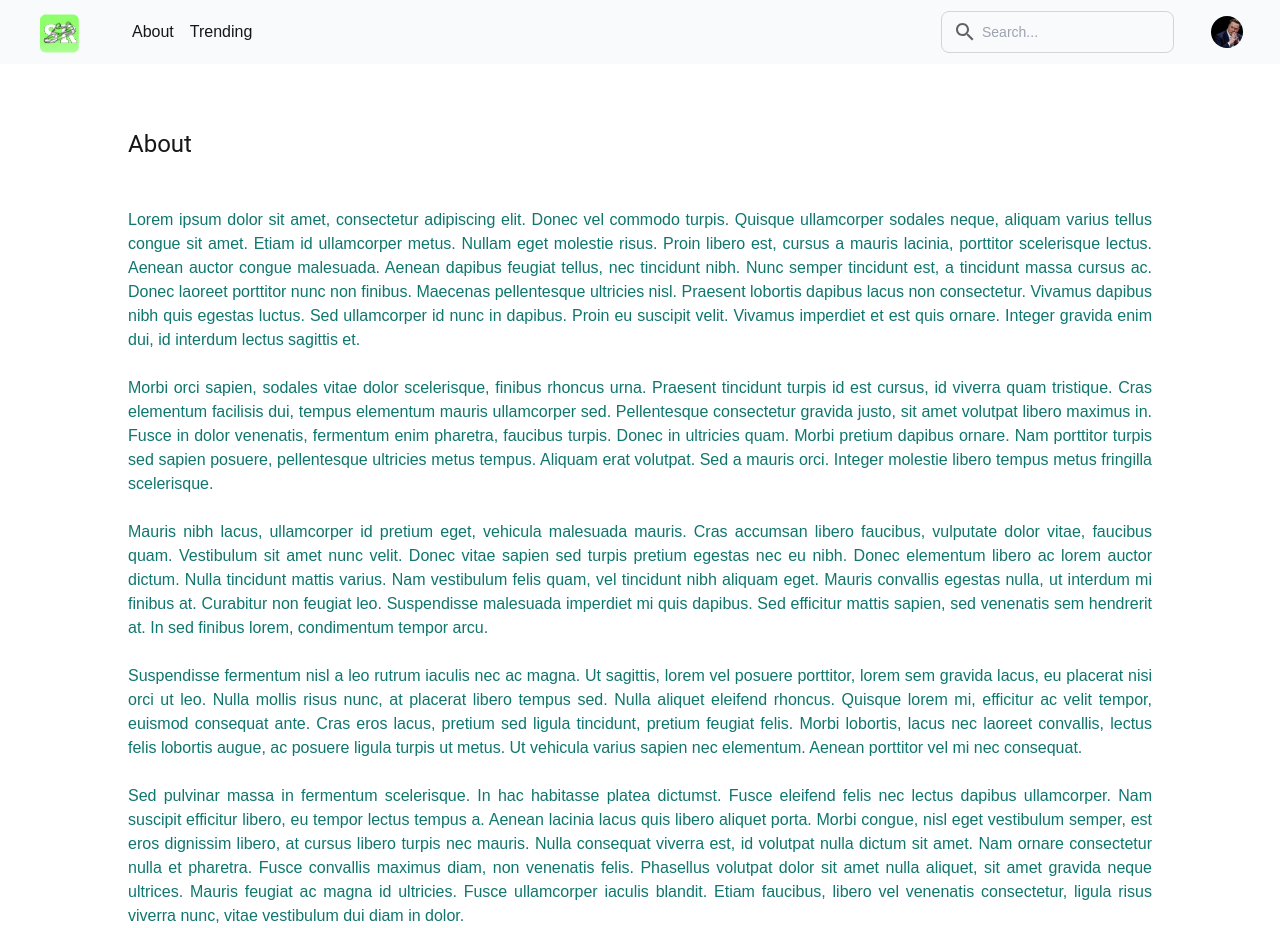
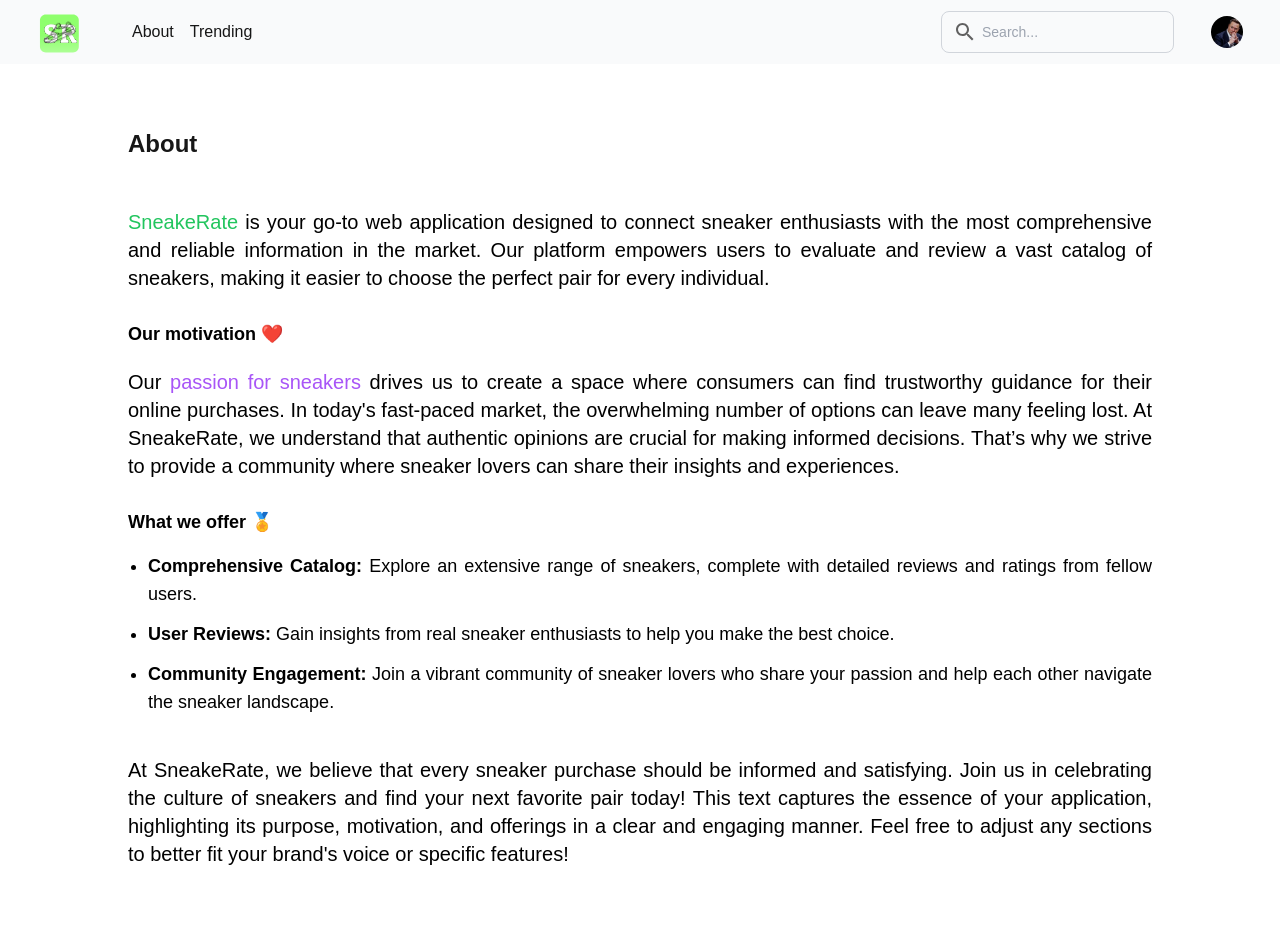
Before and after one commit to KhalidCEU/proyectoWeb1, a Next.js app: page /about in a window 1280 px wide. After the commit the page ends 868 px from the top, so only its background shows below. Built offline with nearby package versions, Linux system fonts and the light colour scheme.

Commit message:
feat: replace About page text and improve styie

```diff
--- a/src/app/about/page.tsx
+++ b/src/app/about/page.tsx
@@ -5,24 +5,45 @@
     return (
         <div>
             <div className='flex mx-auto px-32 mt-16'>
-                <Typography variant="h5" className='text-center font-bold'>About</Typography>
+                <p className="text-2xl font-bold">About</p>
             </div>
-            <div className='flex mx-auto px-32 mt-12 '>
-                 <p className="text-teal-700 text-justify">Lorem ipsum dolor sit amet, consectetur adipiscing elit. Donec vel commodo turpis. Quisque ullamcorper sodales neque, aliquam varius tellus congue sit amet. Etiam id ullamcorper metus. Nullam eget molestie risus. Proin libero est, cursus a mauris lacinia, porttitor scelerisque lectus. Aenean auctor congue malesuada. Aenean dapibus feugiat tellus, nec tincidunt nibh. Nunc semper tincidunt est, a tincidunt massa cursus ac. Donec laoreet porttitor nunc non finibus. Maecenas pellentesque ultricies nisl. Praesent lobortis dapibus lacus non consectetur. Vivamus dapibus nibh quis egestas luctus. Sed ullamcorper id nunc in dapibus. Proin eu suscipit velit. Vivamus imperdiet et est quis ornare. Integer gravida enim dui, id interdum lectus sagittis et. <br/>
 
-                <br/>
-                Morbi orci sapien, sodales vitae dolor scelerisque, finibus rhoncus urna. Praesent tincidunt turpis id est cursus, id viverra quam tristique. Cras elementum facilisis dui, tempus elementum mauris ullamcorper sed. Pellentesque consectetur gravida justo, sit amet volutpat libero maximus in. Fusce in dolor venenatis, fermentum enim pharetra, faucibus turpis. Donec in ultricies quam. Morbi pretium dapibus ornare. Nam porttitor turpis sed sapien posuere, pellentesque ultricies metus tempus. Aliquam erat volutpat. Sed a mauris orci. Integer molestie libero tempus metus fringilla scelerisque.<br/>
+            <div className='flex mx-auto px-32 mt-12'>
+                <p className="text-black text-justify text-xl">
+                    <span className='text-green-500'>SneakeRate </span>
+                    is your go-to web application designed to connect sneaker enthusiasts with the most comprehensive and reliable information in the market.
+                    Our platform empowers users to evaluate and review a vast catalog of sneakers, making it easier to choose the perfect pair for every individual.
+                    <br/>
+                    <br/>
 
-                <br/>
-                Mauris nibh lacus, ullamcorper id pretium eget, vehicula malesuada mauris. Cras accumsan libero faucibus, vulputate dolor vitae, faucibus quam. Vestibulum sit amet nunc velit. Donec vitae sapien sed turpis pretium egestas nec eu nibh. Donec elementum libero ac lorem auctor dictum. Nulla tincidunt mattis varius. Nam vestibulum felis quam, vel tincidunt nibh aliquam eget. Mauris convallis egestas nulla, ut interdum mi finibus at. Curabitur non feugiat leo. Suspendisse malesuada imperdiet mi quis dapibus. Sed efficitur mattis sapien, sed venenatis sem hendrerit at. In sed finibus lorem, condimentum tempor arcu.<br/>
+                    <p className='text-lg font-semibold mb-5'>Our motivation ❤️</p>
+                    Our <span className='text-purple-500'>passion for sneakers </span>drives us to create a space where consumers can find trustworthy guidance for their online purchases.
+                    In today's fast-paced market, the overwhelming number of options can leave many feeling lost.
+                    At SneakeRate, we understand that authentic opinions are crucial for making informed decisions.
+                    That’s why we strive to provide a community where sneaker lovers can share their insights and experiences.
 
-                <br/>
-                Suspendisse fermentum nisl a leo rutrum iaculis nec ac magna. Ut sagittis, lorem vel posuere porttitor, lorem sem gravida lacus, eu placerat nisi orci ut leo. Nulla mollis risus nunc, at placerat libero tempus sed. Nulla aliquet eleifend rhoncus. Quisque lorem mi, efficitur ac velit tempor, euismod consequat ante. Cras eros lacus, pretium sed ligula tincidunt, pretium feugiat felis. Morbi lobortis, lacus nec laoreet convallis, lectus felis lobortis augue, ac posuere ligula turpis ut metus. Ut vehicula varius sapien nec elementum. Aenean porttitor vel mi nec consequat.<br/>
+                    <br/>
+                    <br/>
 
-                <br/>
-                Sed pulvinar massa in fermentum scelerisque. In hac habitasse platea dictumst. Fusce eleifend felis nec lectus dapibus ullamcorper. Nam suscipit efficitur libero, eu tempor lectus tempus a. Aenean lacinia lacus quis libero aliquet porta. Morbi congue, nisl eget vestibulum semper, est eros dignissim libero, at cursus libero turpis nec mauris. Nulla consequat viverra est, id volutpat nulla dictum sit amet. Nam ornare consectetur nulla et pharetra. Fusce convallis maximus diam, non venenatis felis. Phasellus volutpat dolor sit amet nulla aliquet, sit amet gravida neque ultrices. Mauris feugiat ac magna id ultricies. Fusce ullamcorper iaculis blandit. Etiam faucibus, libero vel venenatis consectetur, ligula risus viverra nunc, vitae vestibulum dui diam in dolor.</p><br/>
-                <br/>
+                    <p className='text-lg font-semibold mb-4'>What we offer 🏅</p>
+                    <ul className='list-disc pl-5 mb-2 text-lg'>
+                            <li className='mb-3'>
+                                <span className='font-semibold'>Comprehensive Catalog:</span> Explore an extensive range of sneakers, complete with detailed reviews and ratings from fellow users.
+                            </li>
+                            <li className='mb-3'>
+                                <span className='font-semibold'>User Reviews:</span> Gain insights from real sneaker enthusiasts to help you make the best choice.
+                            </li>
+                            <li className='mb-3'>
+                                <span className='font-semibold'>Community Engagement:</span> Join a vibrant community of sneaker lovers who share your passion and help each other navigate the sneaker landscape.
+                            </li>
+                    </ul>
 
+                    <br/>
+
+                    At SneakeRate, we believe that every sneaker purchase should be informed and satisfying. Join us in celebrating the culture of sneakers and
+                    find your next favorite pair today! This text captures the essence of your application, highlighting its purpose, motivation, and offerings
+                    in a clear and engaging manner. Feel free to adjust any sections to better fit your brand's voice or specific features!
+                </p>
             </div>
         </div>
     );
```
